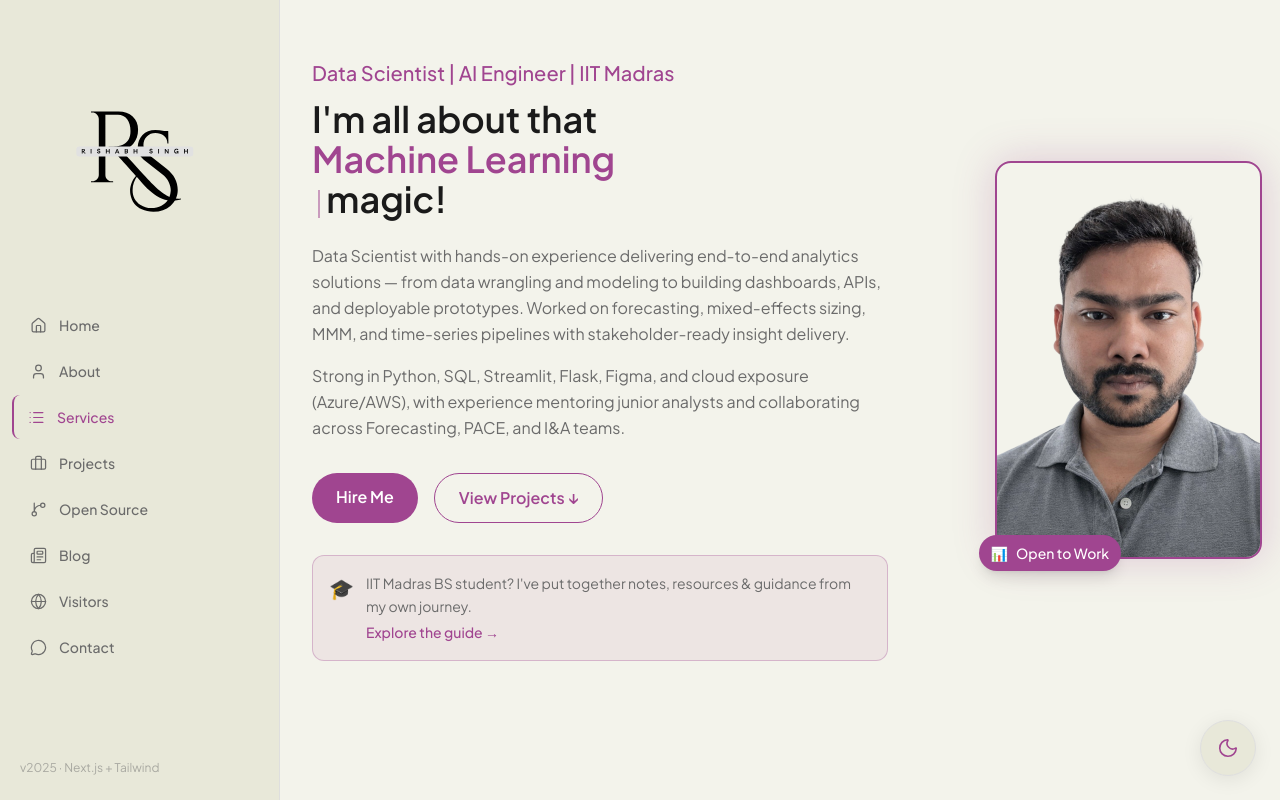
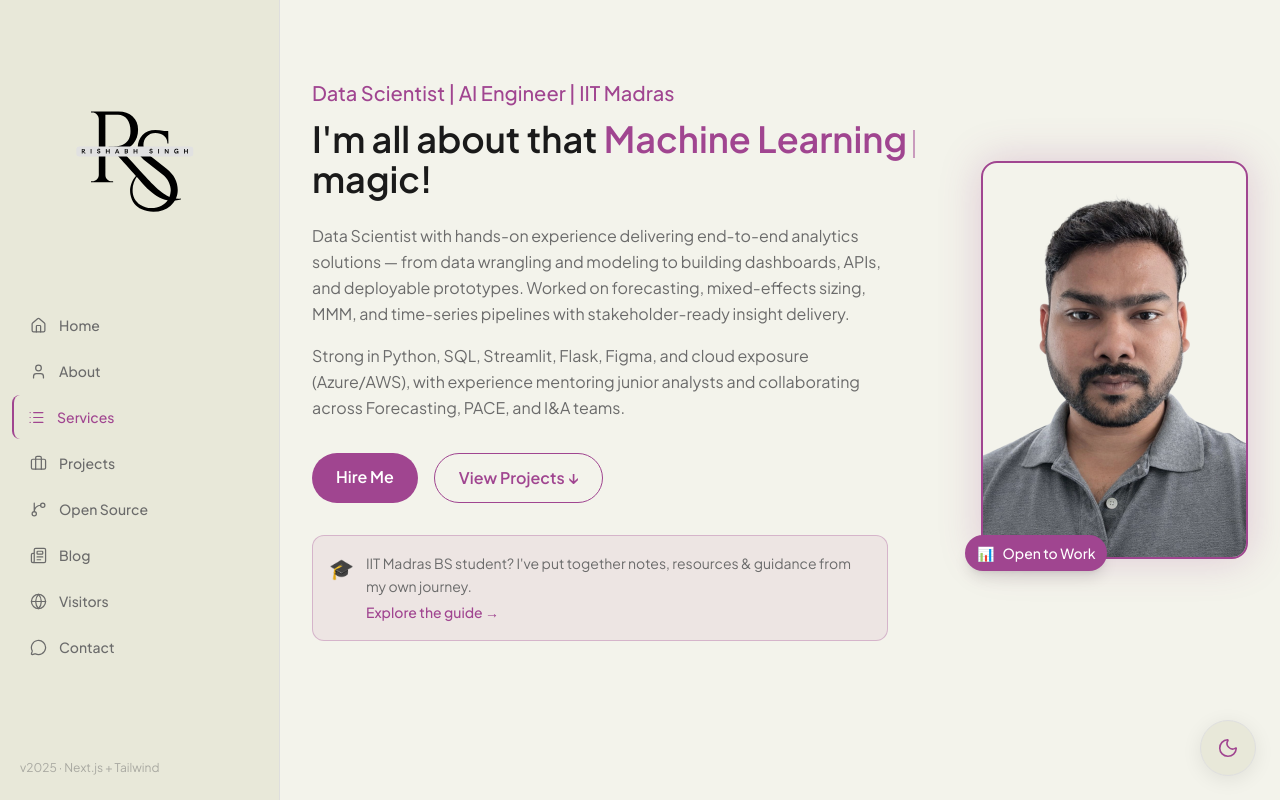
Before and after one commit to rishabh11336/Profile, a Next.js app: page / in a window 1280 px wide. Shown: the top 800 px of the page. Built offline with nearby package versions, Linux system fonts and the light colour scheme.

Commit message:
fix: remove fixed min-w from typewriter span — magic! now flows with text
Co-Authored-By: Claude Sonnet 4.6 <noreply@anthropic.com>

```diff
--- a/src/components/sections/HeroSection.tsx
+++ b/src/components/sections/HeroSection.tsx
@@ -86,7 +86,7 @@ export function HeroSection() {
             >
               I&apos;m all about that{" "}
               {/* min-w-[14ch] reserves space for longest word, prevents layout shift / clipping */}
-              <span className="inline-block min-w-[24ch] text-accent">{typedWord}</span>
+              <span className="text-accent">{typedWord}</span>
               {/* ml-1.5 gives visible gap between word and cursor */}
               <span
                 className="inline-block w-[2px] h-7 ml-1.5 align-middle bg-accent animate-pulse"
```
